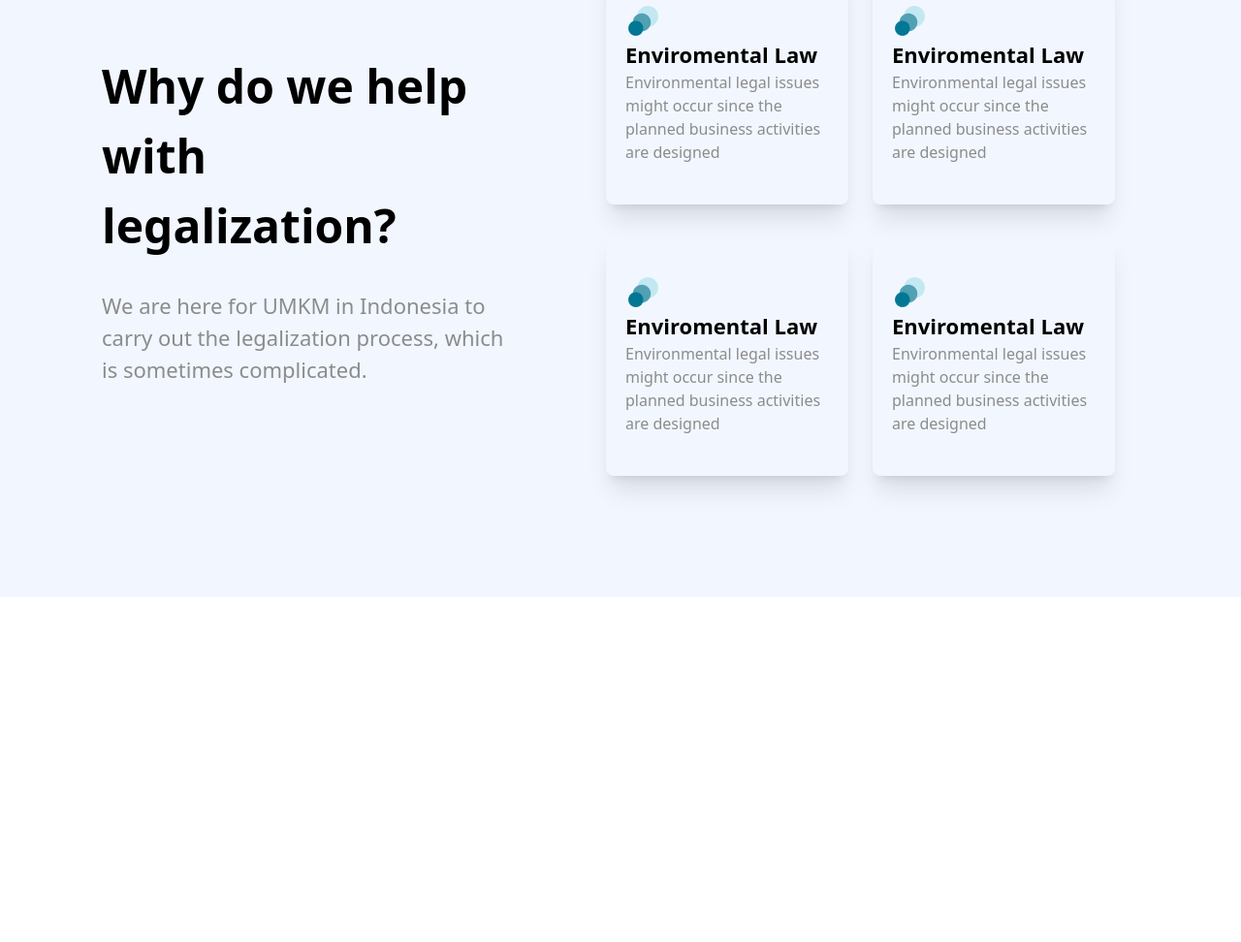
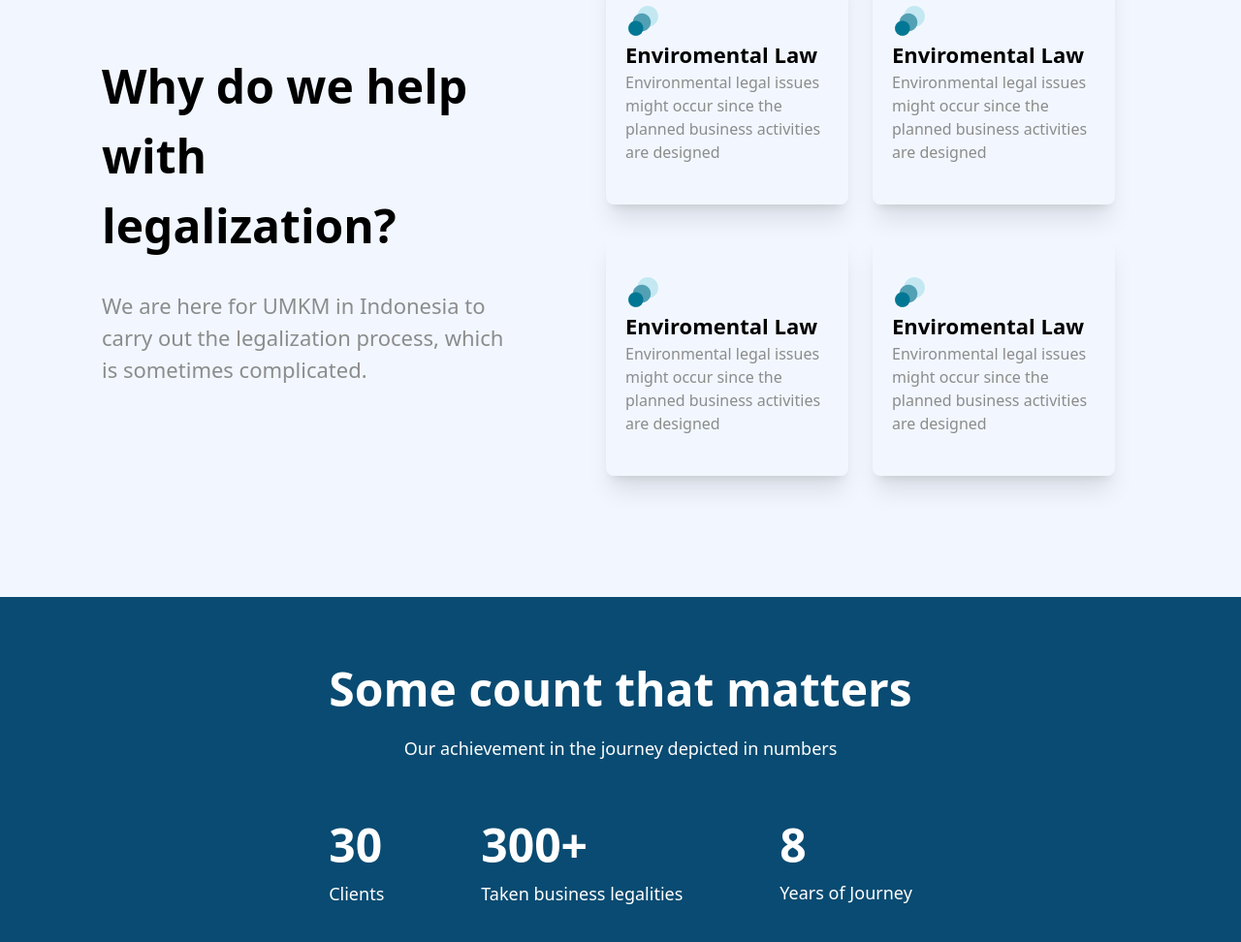
Before and after one commit to muhammadnazarov1724-cell/Lawliet, a website: page index.html in a window 1280 px wide. Shown: the part 1052-2024 px from the top of the page at 97% size. Drawn offline with Linux system fonts and the light colour scheme.

Commit message:
main section3

```diff
--- a/index.html
+++ b/index.html
@@ -130,8 +130,26 @@
 
         </div>
       </section>
-      <section class="h-[356px]">
+      <section class="h-[380px] bg-[#094B72] flex flex-col items-center justify-center gap-y-[50px]">
+       <div class="flex flex-col gap-y-[12px] items-center">
+        <p class="font-[900] text-[48px] text-white">Some count that matters</p>
+        <p class="text-[18px] text-white">Our achievement in the journey depicted in numbers</p>
+       </div>
+       <div class="flex gap-[100px]">
+        <div class="flex flex-col gap-y-[1px]">
+            <p class="text-white text-[48px] font-[800]">30</p>
+            <p class="text-[18px] text-white">Clients</p>
+        </div>
+        <div class="flex flex-col gap-y-[1px]">
+            <p class="text-white text-[48px] font-[800]">300+</p>
+            <p class="text-[18px] text-white">Taken business legalities</p>
+        </div>
+        <div class="flex flex-col ">
+            <p class="text-white text-[48px] font-[800]">8</p>
+            <p class="text-[18px] text-white">Years of Journey</p>
+        </div>
 
+       </div>
       </section>
     </main>
   </body>
```
Also changed, not shown: src/output.css.
